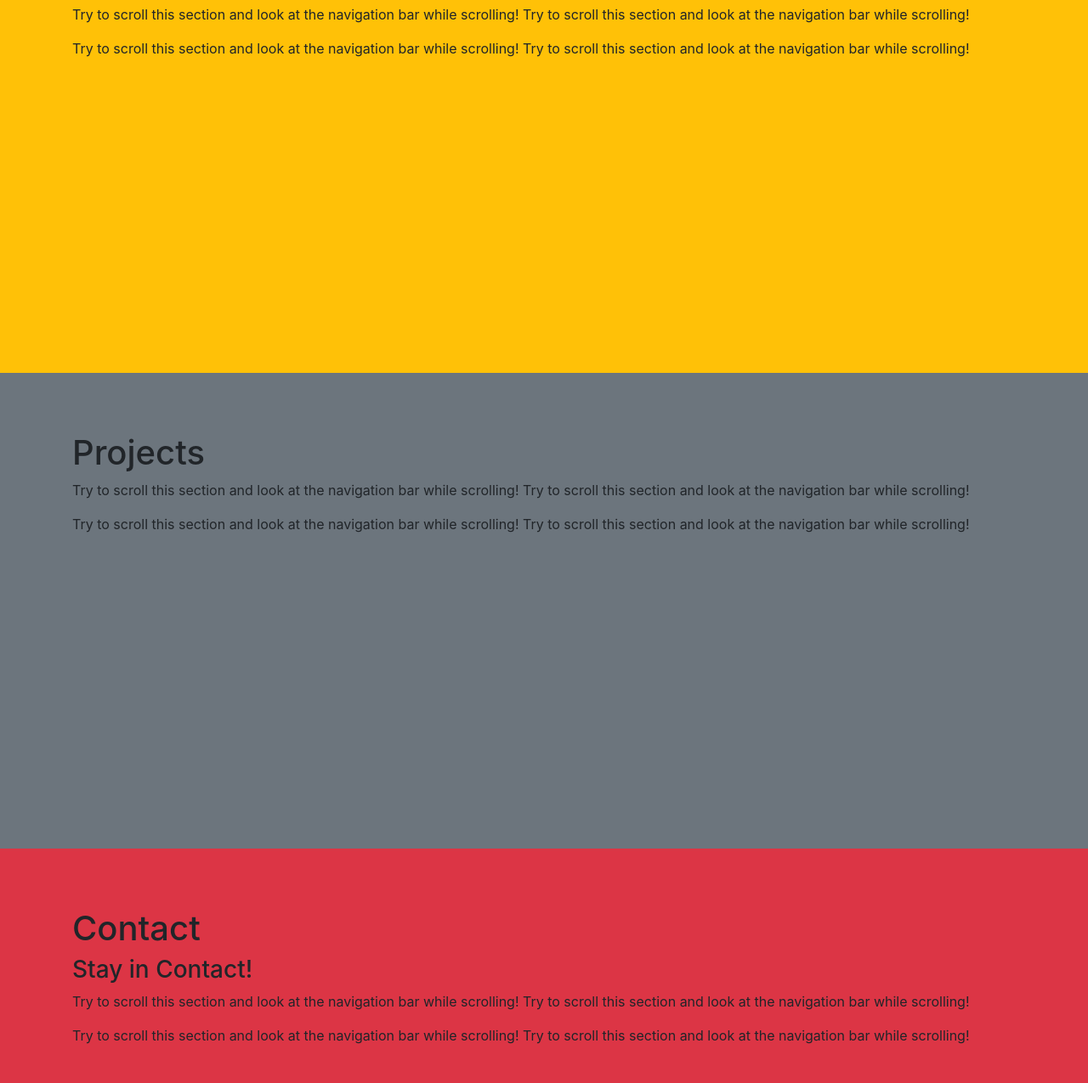
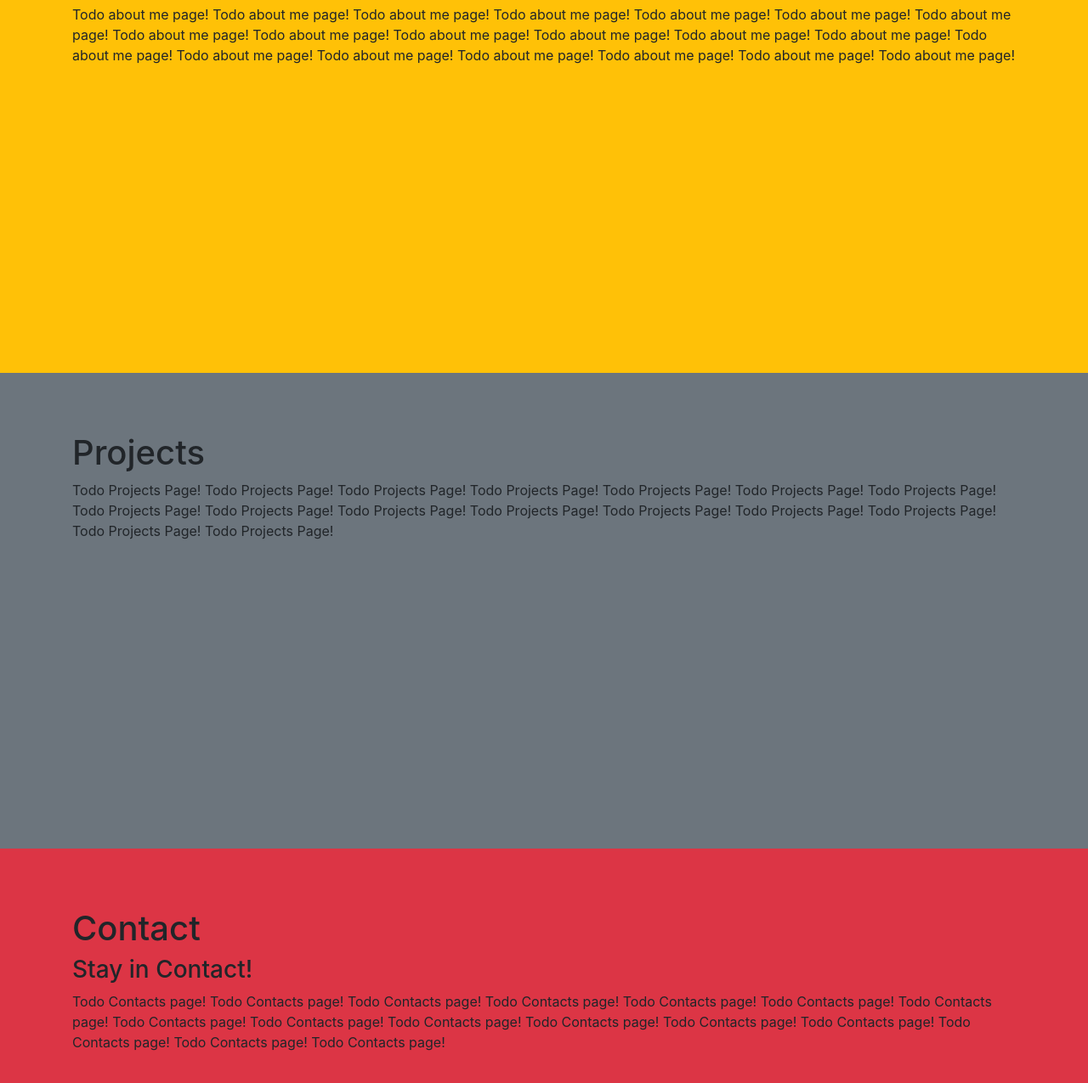
Before and after one commit to Lukas-Heiligenbrunner/lukas-heiligenbrunner.github.io, a plain HTML site: page index.html in a window 1280 px wide. Shown: the part 681-1956 px from the top of the page at 85% size. Drawn offline with nearby package versions, Linux system fonts and the light colour scheme.

Commit message:
added some todo notations

```diff
--- a/index.html
+++ b/index.html
@@ -66,35 +66,27 @@
 <div id="section2" class="bg-warning tile">
     <div class="container">
         <h1>About me</h1>
-        <p>Try to scroll this section and look at the navigation bar while scrolling! Try to scroll this section and
-            look at
-            the navigation bar while scrolling!</p>
-        <p>Try to scroll this section and look at the navigation bar while scrolling! Try to scroll this section and
-            look at
-            the navigation bar while scrolling!</p>
+        <p>Todo about me page! Todo about me page! Todo about me page! Todo about me page! Todo about me page!
+            Todo about me page! Todo about me page! Todo about me page! Todo about me page! Todo about me page!
+            Todo about me page! Todo about me page! Todo about me page! Todo about me page! Todo about me page!
+            Todo about me page! Todo about me page! Todo about me page! Todo about me page! Todo about me page! </p>
     </div>
 </div>
 <div id="section3" class="bg-secondary tile">
     <div class="container">
         <h1>Projects</h1>
-        <p>Try to scroll this section and look at the navigation bar while scrolling! Try to scroll this section and
-            look at
-            the navigation bar while scrolling!</p>
-        <p>Try to scroll this section and look at the navigation bar while scrolling! Try to scroll this section and
-            look at
-            the navigation bar while scrolling!</p>
+        <p>Todo Projects Page! Todo Projects Page! Todo Projects Page! Todo Projects Page! Todo Projects Page!
+            Todo Projects Page! Todo Projects Page! Todo Projects Page! Todo Projects Page! Todo Projects Page!
+            Todo Projects Page! Todo Projects Page! Todo Projects Page! Todo Projects Page! Todo Projects Page! Todo Projects Page! </p>
     </div>
 </div>
 <div id="section4" class="bg-danger tile">
     <div class="container">
         <h1>Contact</h1>
         <h3>Stay in Contact!</h3>
-        <p>Try to scroll this section and look at the navigation bar while scrolling! Try to scroll this section and
-            look at
-            the navigation bar while scrolling!</p>
-        <p>Try to scroll this section and look at the navigation bar while scrolling! Try to scroll this section and
-            look at
-            the navigation bar while scrolling!</p>
+        <p>Todo Contacts page! Todo Contacts page! Todo Contacts page! Todo Contacts page! Todo Contacts page! Todo Contacts page! Todo Contacts page!
+            Todo Contacts page! Todo Contacts page! Todo Contacts page! Todo Contacts page! Todo Contacts page!
+            Todo Contacts page! Todo Contacts page! Todo Contacts page! Todo Contacts page! </p>
     </div>
 </div>
 
```
